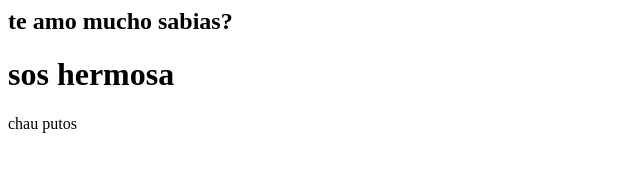
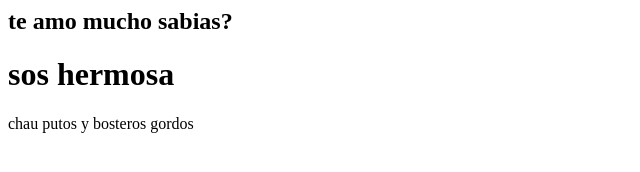
Before and after one commit to maxiii-benitezz/boludeces-for-cony, a plain HTML site: page index.html in a window 1280 px wide. Shown: the whole page, without its empty margins (0-640 px from the left). Drawn offline with Linux system fonts and the light colour scheme.

Commit message:
Update index.html

```diff
--- a/index.html
+++ b/index.html
@@ -1,4 +1,4 @@
 <title> hola mi gorda  </title></h1>
 <h2> te amo mucho sabias?</h2>
 <h1> sos hermosa</h1>
-<p>chau putos</p>
+<p>chau putos y bosteros gordos</p>
```
